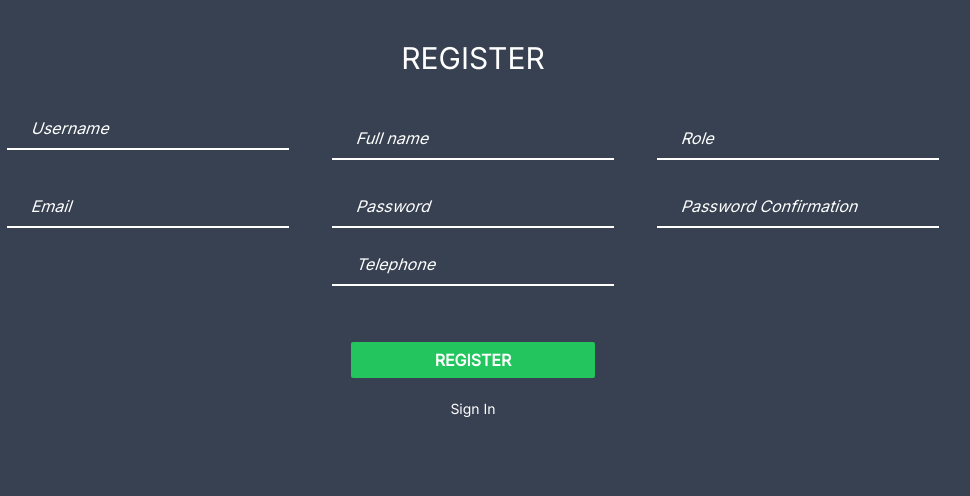
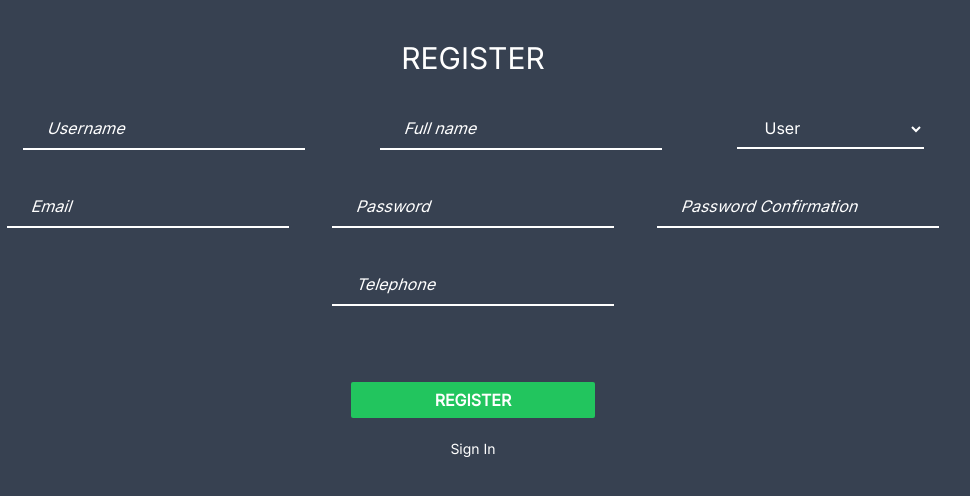
Before and after one commit to MohiZzine/SNSEmploisLibres, a PHP site: page /views/register.php in a window 1280 px wide. Shown: the part 112-608 px from the top of the page, without its empty margins (167-1137 px from the left). Run offline with PHP 8.4, Linux system fonts and the light colour scheme; style sheets or scripts are compiled from the project's sources.

Commit message:
Role ENUM type

```diff
--- a/database.sql
+++ b/database.sql
@@ -8,7 +8,7 @@ CREATE TABLE IF NOT EXISTS users (
   email VARCHAR(75) NOT NULL UNIQUE,
   password VARCHAR(255) NOT NULL,
   phone_number VARCHAR(25) NOT NULL UNIQUE,
-  role VARCHAR(10) NOT NULL,
+  role VARCHAR(10) ENUM ('user', 'artisan') NOT NULL DEFAULT 'user',
   PRIMARY KEY (user_id)
 );
 
--- a/views/register.php
+++ b/views/register.php
@@ -16,6 +16,10 @@ if (isset($_GET['email'])) {
 
 if (isset($_GET['password'])) {
   $passwordErr = $_GET['password'];
+}
+
+if (isset($GET['confirm_password'])) {
+  $confirm_passwordErr = $_GET['confirm_password'];
 }
 
 if (isset($_GET['role'])) {
@@ -45,7 +49,7 @@ if (isset($_GET['error'])) {
       <div class="w-full flex items-center justify-around">
         <div class="flex flex-col items-center justify-center">
           <input type="text" name="username" id="username" placeholder="Username" class="placeholder:italic placeholder-white bg-transparent border-b-2 font-3xl px-6 py-2 border-white text-md focus:outline-none focus:border-b-2 <?php echo isset($usernameErr) ? 'border-rose-500' : '' ?> transparent-auto-fill">
-          <small class="mt-2 m-3 text-center text-blue-700">
+          <small class="mt-2 m-3 text-center" style="color: red;">
           <?php if (isset($usernameErr)) : ?>
               <?php echo isset($usernameErr) ? $usernameErr : ''; ?>
               <?php endif; ?>
@@ -53,55 +57,60 @@ if (isset($_GET['error'])) {
         </div>
         <div class="flex flex-col items-center justify-center">
           <input type="text" name="full_name" id="full_name" placeholder="Full name" class="placeholder:italic placeholder-white bg-transparent border-b-2 font-3xl px-6 py-2 border-white text-md focus:outline-none focus:border-b-2 <?php echo isset($full_nameErr) ? 'border-rose-500' : null ?>">
+          <small class="mt-2 m-3 text-center text-pink-600" style="color: red;">
           <?php if (isset($full_nameErr)) : ?>
-            <small class="mt-2 m-3 text-center text-pink-600">
               <?php echo isset($full_nameErr) ? $full_nameErr : ''; ?>
-            </small>
-          <?php endif; ?>
+              <?php endif; ?>
+          </small>
         </div>
         <div class="flex flex-col items-center justify-center">
-          <input type="text" name="role" id="role" placeholder="Role" class=" placeholder:italic placeholder-white bg-transparent border-b-2 font-3xl px-6 py-2 border-white text-md focus:outline-none focus:border-b-2">
+        <select name="role" id="role" class=" placeholder:italic placeholder-white bg-transparent border-b-2 font-3xl px-6 py-2 border-white text-md focus:outline-none focus:border-b-2">
+          <option value="" disabled>Select your role</option>
+          <option value="user" style="color: black">User</option>
+          <option value="artisan" style="color: black">Artisan</option>
+        </select>
+          <!-- <input type="text" name="role" id="role" placeholder="Role" > -->
+          <small class="mt-2 m-3 text-center text-pink-600" style="color: red;">
           <?php if (isset($roleErr)) : ?>
-            <small class="mt-2 m-3 text-center text-pink-600">
               <?php echo isset($roleErr) ? $roleErr : ''; ?>
-            </small>
-          <?php endif; ?>
+              <?php endif; ?>
+          </small>
         </div>
       </div>
       <div class="w-full flex items-center justify-around">
         <div class="flex flex-col items-center justify-center">
           <input type="email" name="email" id="email" placeholder="Email" class="placeholder:italic placeholder-white bg-transparent border-b-2 font-3xl px-6 py-2 border-white text-md focus:outline-none focus:border-b-2 <?php echo isset($emailErr) ? 'border-rose-500' : null ?>">
+          <small class="mt-2 m-3 text-center text-pink-600" style="color: red;">
           <?php if (isset($emailErr)) : ?>
-            <small class="mt-2 m-3 text-center text-pink-600">
               <?php echo isset($emailErr) ? $emailErr : ''; ?>
+              <?php endif; ?>
             </small>
-          <?php endif; ?>
         </div>
         <div class="flex flex-col items-center justify-center">
           <input type="password" name="password" id="password" placeholder="Password" class="placeholder-italic placeholder-white bg-transparent border-b-2 font-3xl px-6 py-2 border-white text-md focus:border-b-2 <?php echo isset($passwordErr) ? 'border-rose-500' : null ?> focus:outline-none">
+          <small class="mt-2 m-3 text-center text-pink-600" style="color: red;">
           <?php if (isset($passwordErr)) : ?>
-            <small class="mt-2 m-3 text-center text-pink-600">
               <?php echo isset($passwordErr) ? $passwordErr : ''; ?>
-            </small>
-          <?php endif; ?>
+              <?php endif; ?>
+          </small>
         </div>
         <div class="flex flex-col items-center justify-center">
           <input type="password" name="confirm_password" id="confirm_password" placeholder="Password Confirmation" class="placeholder-italic placeholder-white bg-transparent border-b-2 font-3xl px-6 py-2 border-white text-md focus:border-b-2 focus:outline-none <?php echo (isset($password_confirmErr)) ? 'border-rose-500' : null ?>">
+          <small class="mt-2 m-3 text-center text-pink-600" style="color: red;">
           <?php if (isset($confirm_passwordErr)) : ?>
-            <small class="mt-2 m-3 text-center text-pink-600">
               <?php echo isset($confirm_passwordErr) ? $confirm_passwordErr : ''; ?>
-            </small>
-          <?php endif; ?>
+              <?php endif; ?>
+          </small>
         </div>
       </div>
       <div class="w-full flex items-center justify-around">
         <div class="flex flex-col items-center justify-center">
           <input type="text" name="phone_number" id="phone_number" placeholder="Telephone" class="placeholder-italic placeholder-white bg-transparent border-b-2 font-3xl px-6 py-2 border-white text-md focus:border-b-2 focus:outline-none <?php echo isset($phone_numberErr) ? 'border-rose-500' : null ?>">
+          <small class="mt-2 m-3 text-center text-pink-600" style="color: red;">
           <?php if (isset($phone_numberErr)) : ?>
-            <small class="mt-2 m-3 text-center text-pink-600">
               <?php echo isset($phone_numberErr) ? $phone_numberErr : ''; ?>
+              <?php endif; ?>
             </small>
-          <?php endif; ?>
         </div>
       </div>
       <div class="w-full flex items-center justify-center">
```
Also changed, not shown: db/register_handler.php (+8 -7 lines), utils/register_validation.php (+10 -1 lines).
